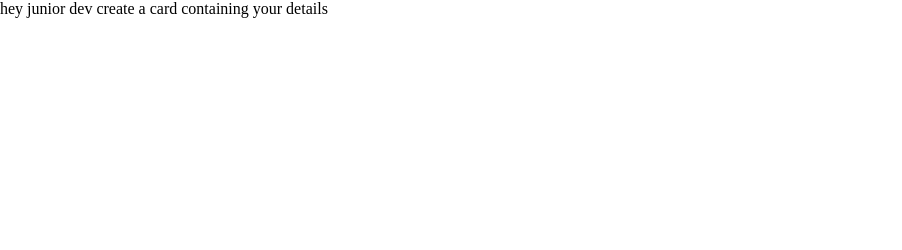
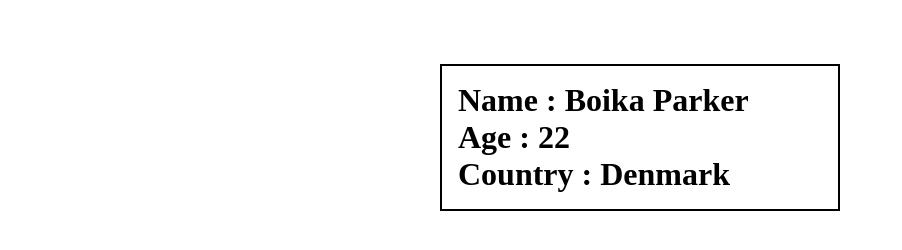
Before and after one commit to Rich2237/practice_github, a plain HTML site: page index.html in a window 1280 px wide. Shown: the whole page, without its empty margins (0-902 px from the left). Drawn offline with Linux system fonts and the light colour scheme.

Commit message:
added card with design

```diff
--- a/index.css
+++ b/index.css
@@ -3,3 +3,11 @@
     margin: 0;
     padding: 0;
 }
+
+.card{
+    width: 95%;
+    margin: 0 auto;
+    border: 2px solid black;
+    padding: 1em;
+    max-width: 400px;margin-top: 4em;
+}
--- a/index.html
+++ b/index.html
@@ -1,12 +1,23 @@
 <!DOCTYPE html>
 <html lang="en">
-    <link rel="stylesheet" href="index.css">
+<link rel="stylesheet" href="index.css">
+
 <head>
     <meta charset="UTF-8">
     <meta name="viewport" content="width=device-width, initial-scale=1.0">
     <title>Document</title>
 </head>
+
 <body>
-    hey junior dev create a card containing your details
+    <!-- hey junior dev create a card containing your details -->
+
+    <div class="card">
+
+        <h1>Name : Boika Parker</h1>
+        <h1>Age : 22</h1>
+        <h1>Country : Denmark</h1>
+    </div>
+
 </body>
+
 </html>
```
